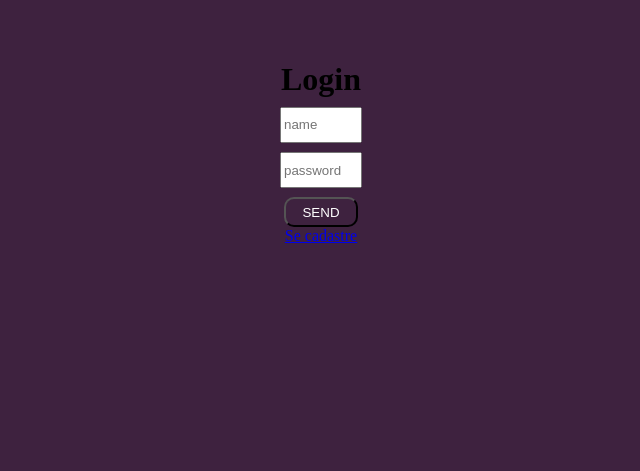
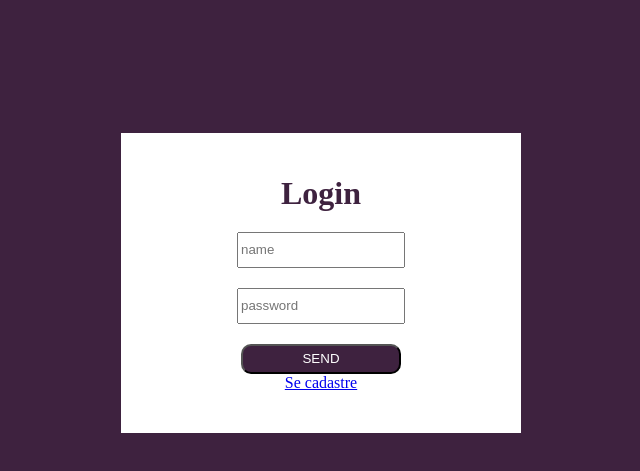
Before and after one commit to Aubert-co/Login-, a website: page view/login.html in a window 1280 px wide. Shown: the part 117-588 px from the top of the page, without its empty margins (319-959 px from the left). Drawn offline with Linux system fonts and the light colour scheme.

Commit message:
Update login.css

```diff
--- a/view/public/css/login.css
+++ b/view/public/css/login.css
@@ -4,49 +4,39 @@
 
 .container{
     height: 100vh;
-    display: grid;
-    grid-template-areas: "he he he he he"
-                        "as1 ma ma ma as2"
-                        "fo fo fo fo fo";
-    grid-template-rows: 15vh 75vh 10vh;
+    display: flex;
+    flex-direction: column;
+    justify-content: center;
     background-color: rgb(62, 34, 63);
 }
 
 .main{
-    grid-area: ma;
+
     display: flex;
     justify-content: center;
     text-align: center;
 
 }
-.aside1{
-    grid-area: as1;
-}
-.aside2{
-    grid-area: as2;
-}
-.header{
-    grid-area: he;
-}
-.footer{
-    grid-area: fo;
-}
-.post{
+
+.Form{
     display: flex;
     flex-direction: column;
     width: 400px;
     justify-content: center;
     background-color: white;
+    height: 300px
 }
 .Inputs{
     display: flex;
     flex-direction: column;
     align-items: center;
-    height: 50%;
+    height: 100%;
     justify-content: center;
-    margin-bottom: 25%;
+
 }
-
+h1{
+    color:rgb(62, 34, 63) ;
+}
 input[type="text"]{
     width: 40%;
     margin-top: 5%;
@@ -71,7 +61,7 @@ button:hover{
  input[type="text"]:focus{
     width: 50%;
 }
-.errs{
+.MsgErrs{
     color: red;
     text-transform: uppercase;
 }
```
